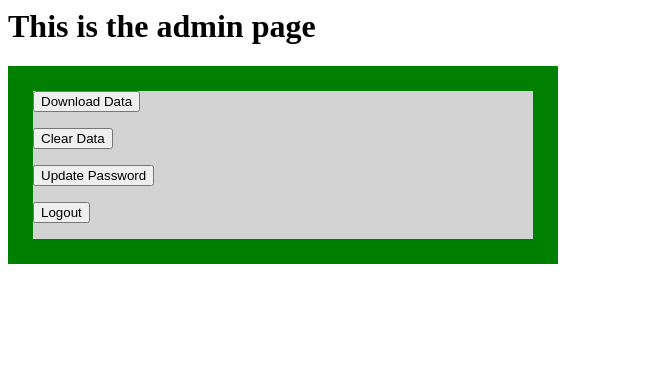
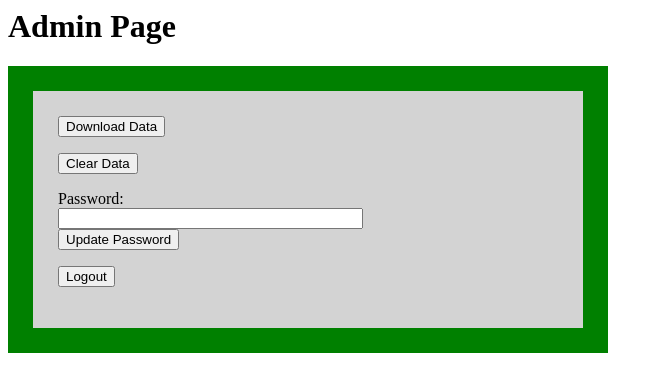
Before and after one commit to rmanderson/globalmamasFeedback, a Flask app: template feedbackApplication/templates/admin.html in a window 1280 px wide. Shown: the top 392 px of the page, without its empty margins (0-663 px from the left). Run offline with Flask 2, Linux system fonts and the light colour scheme; the template is opened without the code that fills it, so the values that code supplies are empty.

Commit message:
Added clear data and change password admin functions

```diff
--- a/feedbackApplication/app.py
+++ b/feedbackApplication/app.py
@@ -69,6 +69,19 @@ def adduser():
 		data.close_connection(conn)
 		return render_template('form.html')
 
+@app.route('/updatePassword', methods=['POST'])
+def changePassword():
+    if request.method == 'POST':
+        if 'username' in session:
+            username = session['username']
+	    password = request.form['pwd']
+            print username
+            print password
+    	    conn = data.connect('globalmamasurvey.db')
+    	    data.updatePassword(conn.cursor(),username,password)
+            data.close_connection(conn)
+    return redirect(url_for('showlogin'))
+
 @app.route('/logout', methods=['POST', 'GET'])
 def logout():
     # remove the username from the session if it's there
@@ -94,11 +107,19 @@ def loginverified(username, password):
     conn = data.connect('globalmamasurvey.db')
     return data.loginValid(conn.cursor(), username, password)
 
+@app.route('/clearData', methods=['POST', 'GET'])
+def clearSurveyData():
+    conn = data.connect('globalmamasurvey.db')
+    data.deleteSurveyData(conn.cursor())
+    data.close_connection(conn)
+    return redirect(url_for('showlogin'))
+
 @app.route('/downloadData', methods=['POST', 'GET'])
 def getfeedbackdata():
     conn = data.connect('globalmamasurvey.db')
     rows = data.get_survey_data(conn.cursor())
     csv = exportdata.exportToCSV(rows)
+    data.close_connection(conn)
     epoch_time = int(time.time())
     outputfilename = str(epoch_time) + ".csv"
     response = make_response(csv)
--- a/feedbackApplication/data.py
+++ b/feedbackApplication/data.py
@@ -48,6 +48,14 @@ def addAdmin(cursor, userID, password):
 	query = """INSERT INTO admin ("user_id","password") VALUES ('{user}','{pwd}')""".format(user=userID, pwd=password)
 	cursor.execute(query)
 
+def updatePassword(cursor, userID, password):
+        query = "Update admin set password = ? where user_id = ?"
+        cursor.execute(query, (password,userID))
+
+def deleteSurveyData(cursor):
+	query = "Delete from surveyData"
+	cursor.execute(query)
+
 def userExists(cursor, userID):
 	query = "select count(*) from admin where user_id = '{user}'".format(user=userID)
 	cursor.execute(query)
--- a/feedbackApplication/static/styles/styles.css
+++ b/feedbackApplication/static/styles/styles.css
@@ -1,12 +1,7 @@
-#pagetitle {
-    margin: 100px;
-}
 
 #main {
     background-color: lightgrey;
     width: 500px;
     border: 25px solid green;
-    /*padding: 25px;
-    margin: 100px;
-*/
+    padding: 25px;
 }
--- a/feedbackApplication/templates/admin.html
+++ b/feedbackApplication/templates/admin.html
@@ -4,7 +4,7 @@
 		<link rel= "stylesheet" type= "text/css" href= "{{ url_for('static',filename='styles/styles.css') }}">
 	</head>
 	<body>
-		<h1>This is the admin page</h1>
+		<h1>Admin Page</h1>
 		<div id='main'>
 		<div id='DownloadData'>
 			<form action="/downloadData" method="get">
@@ -17,7 +17,9 @@
                         </form>
 		</div>
 		<div id='ChangePW'>
-			<form action="/updatePassword" method="postt">
+			<form action="/updatePassword" method="post">
+				<div>Password: </div>
+                		<div><input type="password" name="pwd" size=35/></div>
                                 <input type="submit" value="Update Password"/>
                         </form>
 		</div>
```
